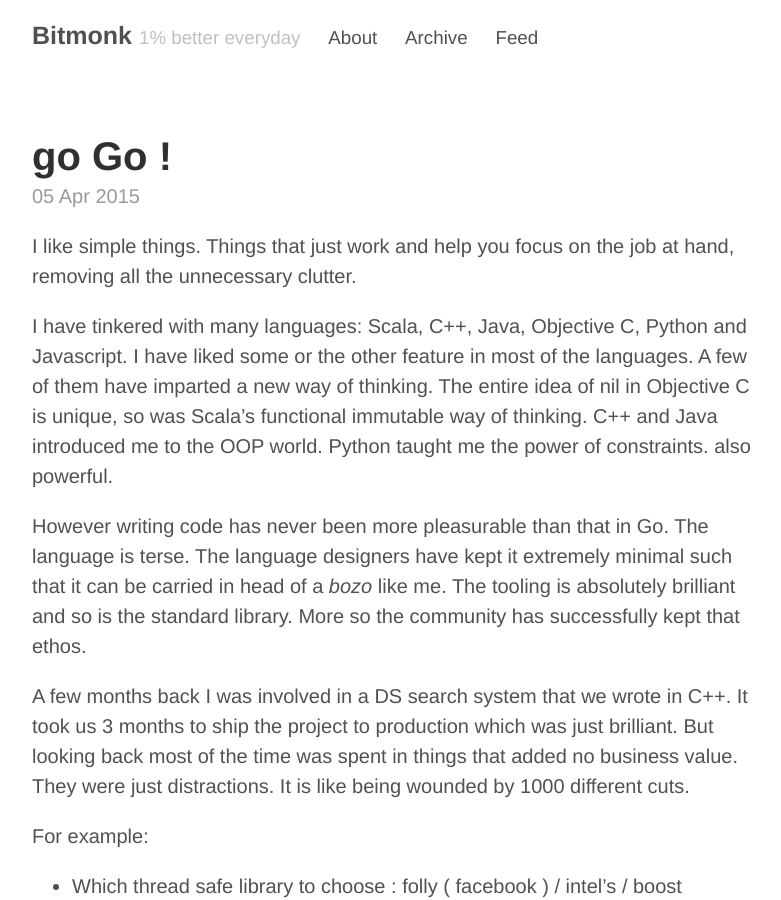
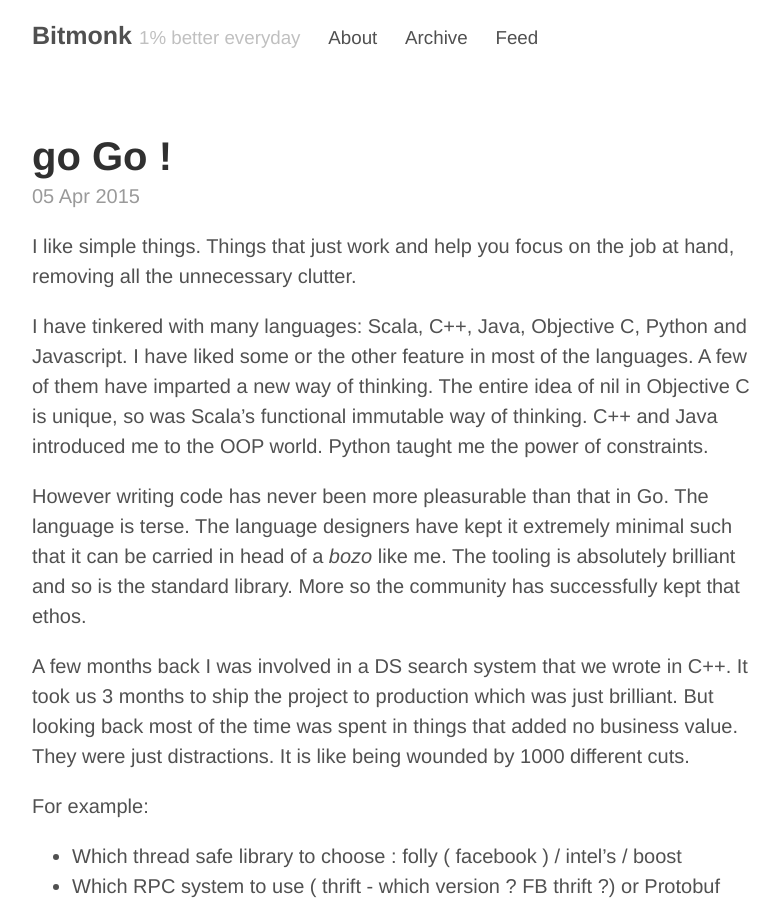
Before and after one commit to thebitmonk/thebitmonk.github.io, a Jekyll site: the page built from _posts/2015-04-05-go-go.md, in a window 1280 px wide and 900 px high. Shown: the whole window, without its empty margins (248-1029 px from the left). Built offline with Jekyll 4.4.1, drawn with Linux system fonts in a browser that asks for light colours; Markdown is read by kramdown in place of the engine named in the settings; comment, search, counter and statistics services are not loaded.

Commit message:
Changing list type and correcting typo

```diff
--- a/_posts/2015-04-05-go-go.md
+++ b/_posts/2015-04-05-go-go.md
@@ -11,7 +11,6 @@ I have liked some or the other feature in most of the languages. A few of them
 have imparted a new way of thinking. The entire idea of nil in Objective
 C is unique, so was Scala's functional immutable way of thinking. C++ and Java
 introduced me to the OOP world. Python taught me the power of constraints.
-also powerful.
 
 However writing code has never been more pleasurable than that in Go. The
 language is terse. The language designers have kept it extremely minimal such
@@ -25,14 +24,14 @@ looking back most of the time was spent in things that added no business value.
 They were just distractions. It is like being wounded by 1000 different cuts.
 
 For example:
-* Which thread safe library to choose : folly ( facebook ) / intel's / boost
-* Which RPC system to use ( thrift - which version ? FB thrift ?) or Protobuf
-* Http Server anyone ?
-* Testing library ( gtest ? boost ?)
-* Logging library ( ??? )
-* Build system ( cmake ? )
-* Perf benchmarking
-* Resource leaks
++ Which thread safe library to choose : folly ( facebook ) / intel's / boost
++ Which RPC system to use ( thrift - which version ? FB thrift ?) or Protobuf
++ Http Server anyone ?
++ Testing library ( gtest ? boost ?)
++ Logging library ( ??? )
++ Build system ( cmake ? )
++ Perf benchmarking
++ Resource leaks
 
 The problem was further aided with really long compilation times. I am pretty
 sure most of us would have spend atleast 25% of the time waiting for compilation
```
